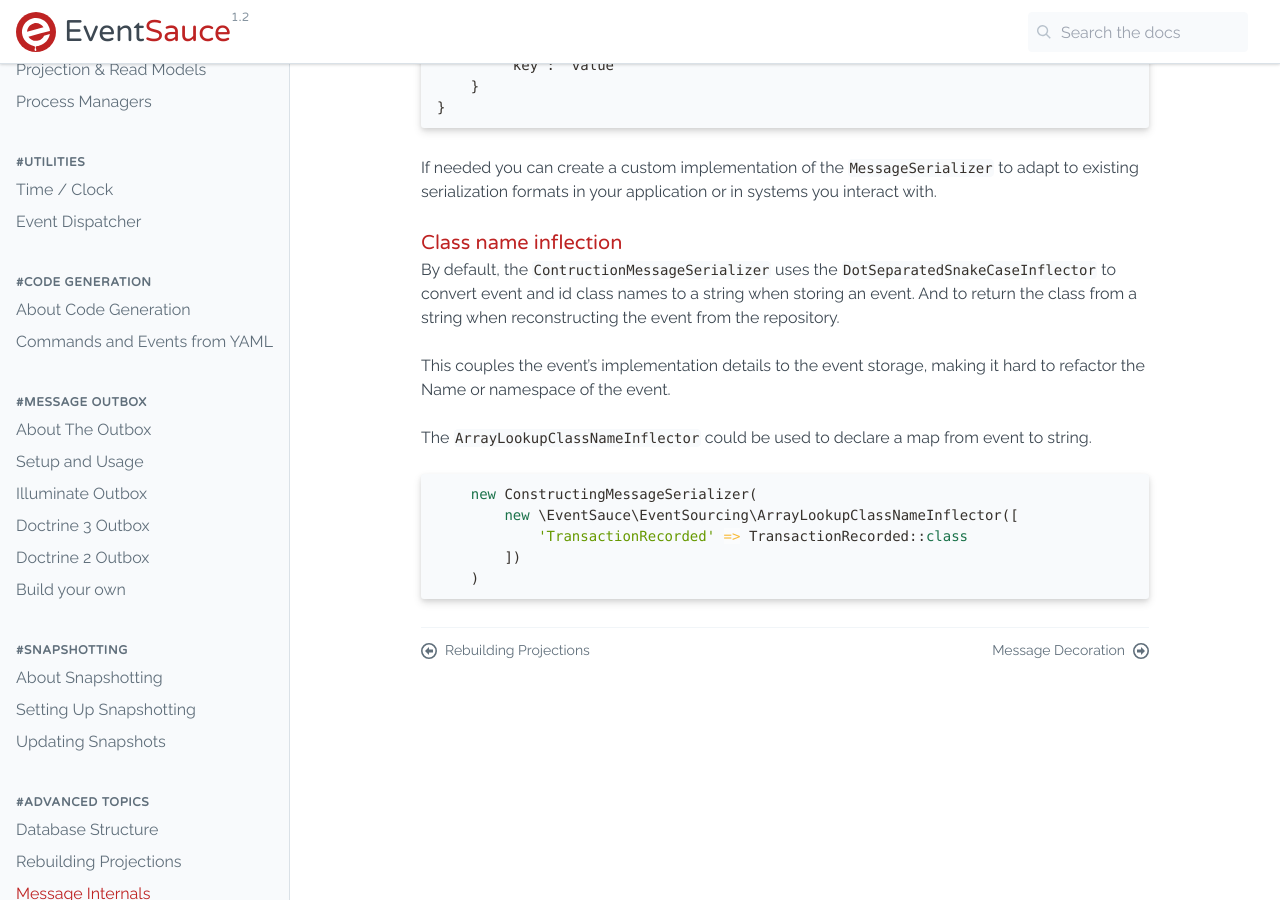
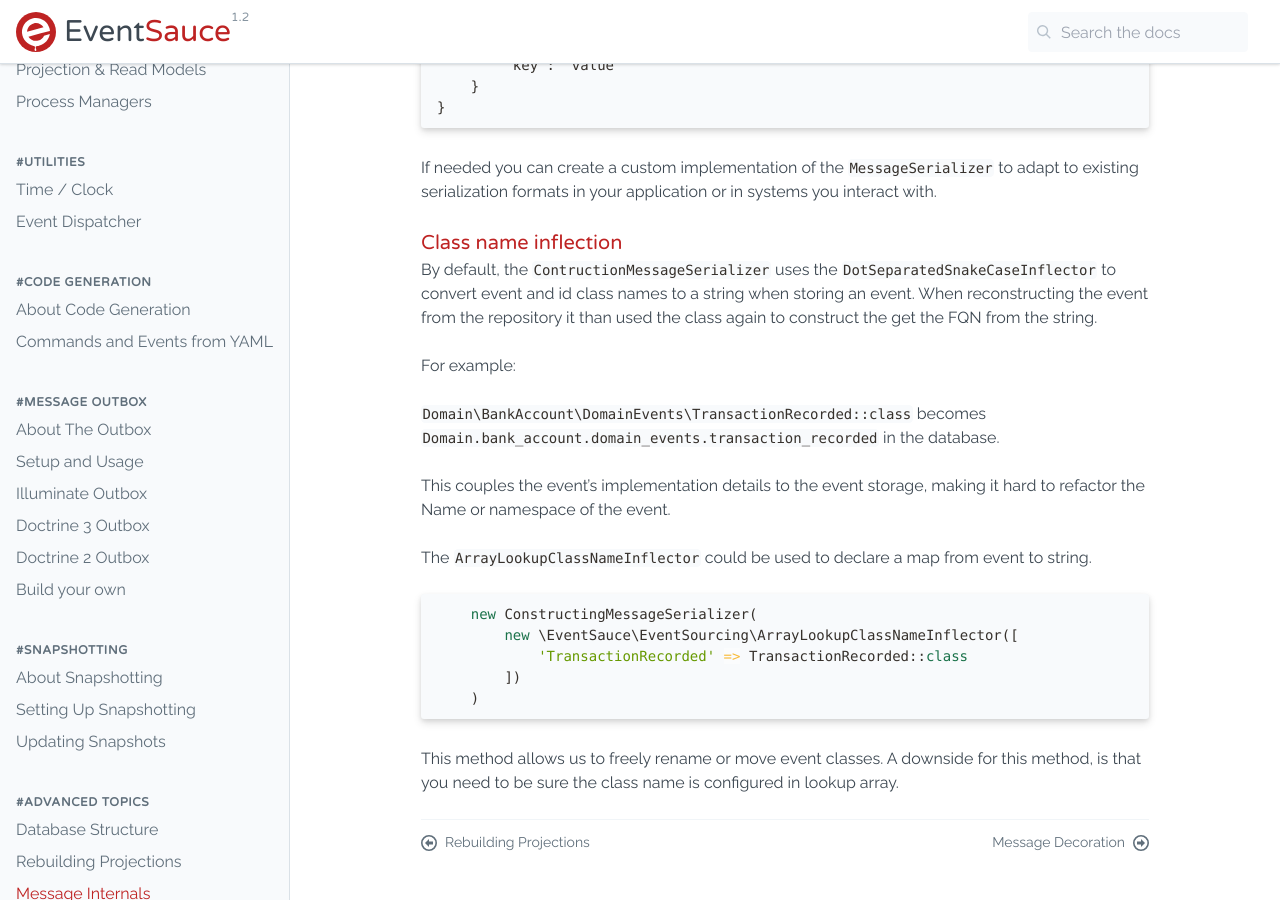
Before and after one commit to EventSaucePHP/EventSauce, a Jekyll site: the page built from docs/docs/advanced/message-internals.md, in a window 1280 px wide and 900 px high, scrolled down 1010 px. Built offline with Jekyll 4.4.1, drawn with Linux system fonts in a browser that asks for light colours; comment, search, counter and statistics services are not loaded.

Commit message:
Update message-internals.md

````diff
--- a/docs/docs/advanced/message-internals.md
+++ b/docs/docs/advanced/message-internals.md
@@ -48,8 +48,13 @@ existing serialization formats in your application or in systems you interact wi
 ### Class name inflection
 
 By default, the `ContructionMessageSerializer` uses the `DotSeparatedSnakeCaseInflector` to
-convert event and id class names to a string when storing an event. And to return the class from
-a string when reconstructing the event from the repository.
+convert event and id class names to a string when storing an event. When reconstructing the
+event from the repository it than used the class again to construct the get the FQN from the string.
+
+For example:
+
+`Domain\BankAccount\DomainEvents\TransactionRecorded::class` becomes `Domain.bank_account.domain_events.transaction_recorded` in the database.
+
 
 This couples the event's implementation details to the event storage, making it hard to refactor the Name or namespace
 of the event.
@@ -63,3 +68,6 @@ The `ArrayLookupClassNameInflector` could be used to declare a map from event to
         ])
     )
 ```
+
+This method allows us to freely rename or move event classes.
+A downside for this method, is that you need to be sure the class name is configured in lookup array.
````
